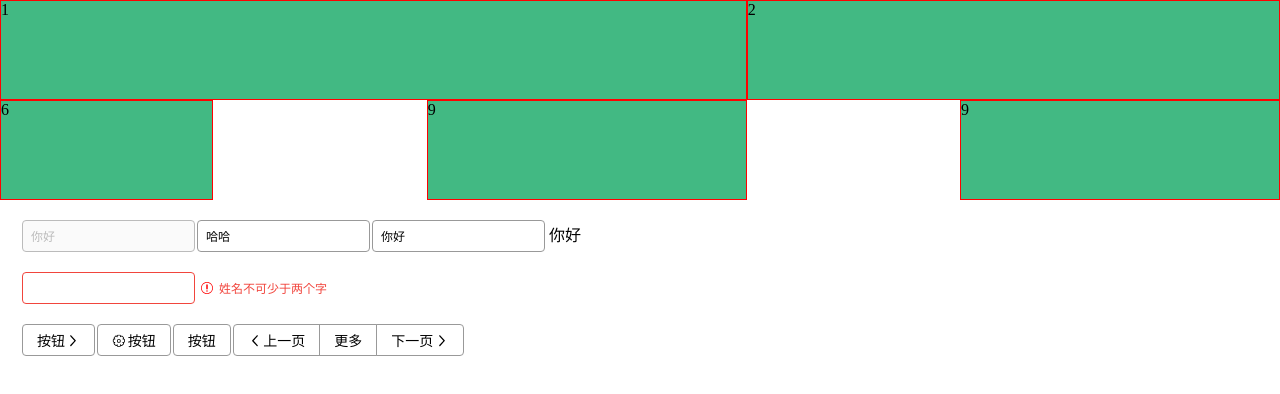
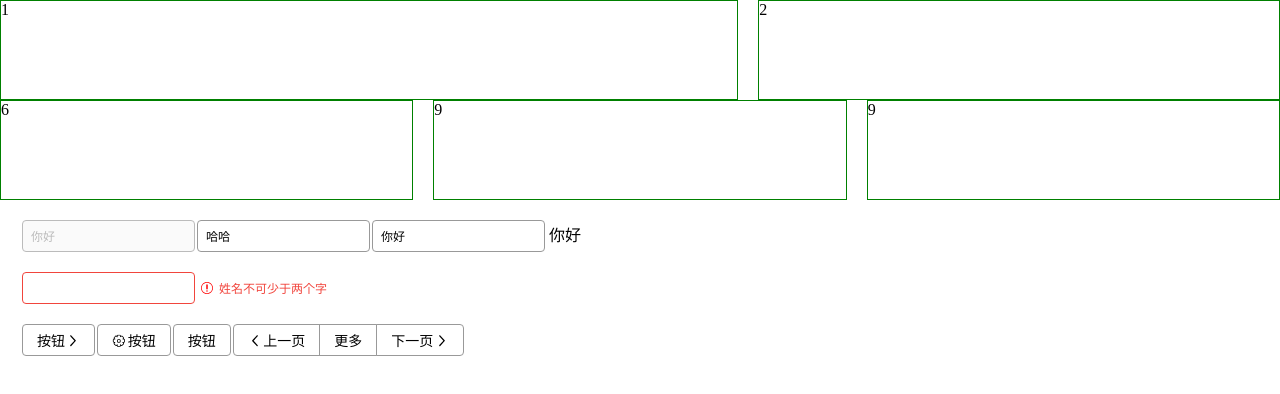
Before and after one commit to Varown/wheel, a Vue app: page /#/home in a window 1280 px wide. Before the commit this address led to /#/home. Shown: the top 394 px of the page. Built offline with nearby package versions, Linux system fonts and the light colour scheme.

Commit message:
基本实现了Row和List的功能

```diff
--- a/src/components/List.vue
+++ b/src/components/List.vue
@@ -2,8 +2,11 @@
   <div class="col"
 
        :class="[span&&`col-${span}`,offset&&`offset-${offset}`]"
-       >
-    <slot></slot>
+       :style="{paddingLeft: gutter/2+'px', paddingRight: gutter/2+'px'}"
+  >
+    <div style="border: 1px solid green; height: 100px;">
+      <slot></slot>
+    </div>
   </div>
 </template>
 
@@ -17,7 +20,12 @@
       offset: {
         type: [Number, String]
       },
-    }
+    },
+    data () {
+      return {
+        gutter: 0,
+      }
+    },
   };
 </script>
 
@@ -39,61 +47,5 @@
       }
     }
 
-    @media (min-width: 577px) {
-      $class-prefix: col-ipad-;
-      @for $n from 1 through 24 {
-        &.#{$class-prefix}#{$n} {
-          width: ($n / 24) * 100%;
-        }
-      }
-      $class-prefix: offset-ipad-;
-      @for $n from 1 through 24 {
-        &.#{$class-prefix}#{$n} {
-          margin-left: ($n / 24) * 100%;
-        }
-      }
-    }
-    @media (min-width: 769px){ // 770
-      $class-prefix: col-narrow-pc-;
-      @for $n from 1 through 24 {
-        &.#{$class-prefix}#{$n} {
-          width: ($n / 24) * 100%;
-        }
-      }
-      $class-prefix: offset-narrow-pc-;
-      @for $n from 1 through 24 {
-        &.#{$class-prefix}#{$n} {
-          margin-left: ($n / 24) * 100%;
-        }
-      }
-    }
-    @media (min-width: 993px) {
-      $class-prefix: col-pc-;
-      @for $n from 1 through 24 {
-        &.#{$class-prefix}#{$n} {
-          width: ($n / 24) * 100%;
-        }
-      }
-      $class-prefix: offset-pc-;
-      @for $n from 1 through 24 {
-        &.#{$class-prefix}#{$n} {
-          margin-left: ($n / 24) * 100%;
-        }
-      }
-    }
-    @media (min-width: 1201px) {
-      $class-prefix: col-wide-pc-;
-      @for $n from 1 through 24 {
-        &.#{$class-prefix}#{$n} {
-          width: ($n / 24) * 100%;
-        }
-      }
-      $class-prefix: offset-wide-pc-;
-      @for $n from 1 through 24 {
-        &.#{$class-prefix}#{$n} {
-          margin-left: ($n / 24) * 100%;
-        }
-      }
-    }
   }
 </style>
--- a/src/components/Row.vue
+++ b/src/components/Row.vue
@@ -1,5 +1,5 @@
 <template>
-  <div class="row" >
+  <div class="row" :style="{marginLeft: -gutter/2+'px', marginRight: -gutter/2+'px'}">
     <slot></slot>
   </div>
 </template>
@@ -7,13 +7,19 @@
 
 
 
-<script lang="ts">
-  import Vue from 'vue';
-  import {Component} from 'vue-property-decorator';
-
-  @Component
-  export default class Row extends Vue {
-
+<script lang="js">
+  export default {
+    name: 'Row',
+    props: {
+      gutter: {
+        type: [Number, String]
+      },
+    },
+    mounted () {
+      this.$children.forEach((vm) => {
+        vm.gutter = this.gutter
+      })
+    }
   }
 </script>
 
--- a/src/views/Home.vue
+++ b/src/views/Home.vue
@@ -1,13 +1,13 @@
 <template>
   <div id="app">
-    <Row>
-     <List class="col" span="14">1</List>
+    <Row gutter="20">
+     <List class="col" span="14" >1</List>
       <List class="col" span="10">2</List>
     </Row>
-    <Row>
-      <List class="col" span="4" >6</List>
-      <List class="col" span="6"  offset="4">9</List>
-      <List class="col" span="6"  offset="4">9</List>
+    <Row gutter="20">
+      <List >6</List>
+      <List >9</List>
+      <List >9</List>
     </Row>
 
     <div class="box">
@@ -43,10 +43,8 @@
 </template>
 <style>
   .col{
-    border: 1px solid red;
     height: 100px;
     width: 50%;
-    background: #42b983;
   }
 </style>
 
```
